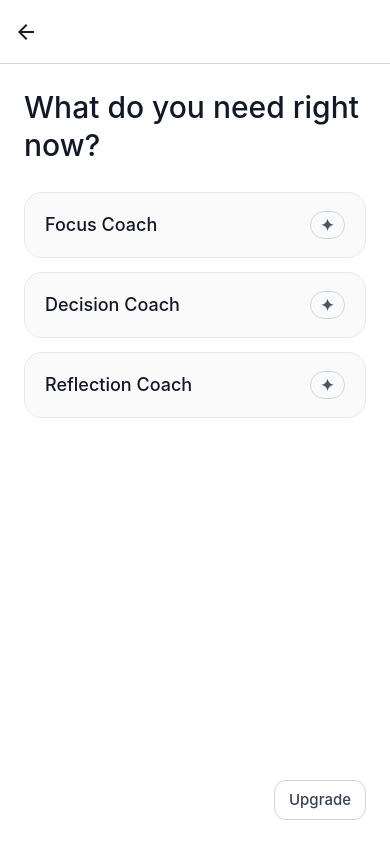
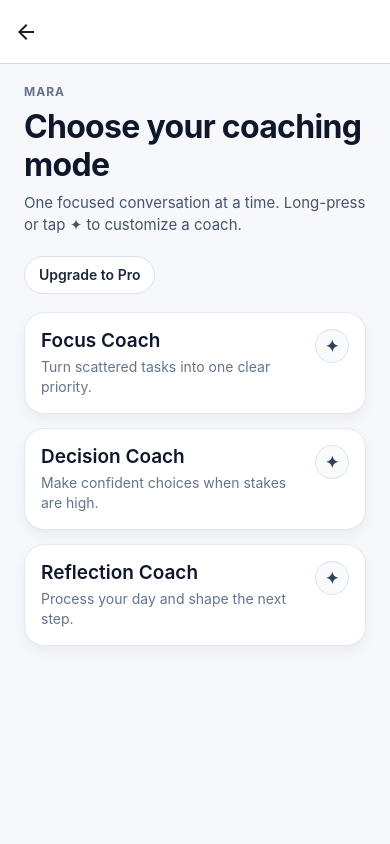
Before and after one commit to YAL-PJ/SHIPYARD-SIMON, a React Native app: screen /Home in a window 390 px wide. Built offline with nearby package versions, Linux system fonts and the light colour scheme; no server answers.

Commit message:
Refine screen layouts with luxury minimal styling

```diff
--- a/src/screens/ChatScreen.tsx
+++ b/src/screens/ChatScreen.tsx
@@ -231,12 +231,22 @@ export const ChatScreen = ({ navigation, route }: Props) => {
   const isSendDisabled =
     isSending || isPaused || input.trim().length === 0 || hasPendingReply;
 
+  const helperText = isPaused
+    ? "Daily free limit reached. Upgrade to keep the conversation going."
+    : "Ask one concrete question for the clearest answer.";
+
   return (
     <View style={styles.container}>
       <View style={styles.header}>
-        <Text style={styles.headerText}>
-          {editedCoach ? `${coach} (Edited)` : coach}
-        </Text>
+        <View>
+          <Text style={styles.eyebrow}>COACHING SESSION</Text>
+          <Text style={styles.headerText}>
+            {editedCoach ? `${coach} • Edited` : coach}
+          </Text>
+        </View>
+        <View style={styles.statusPill}>
+          <Text style={styles.statusText}>{isSubscribed ? "Pro" : "Free"}</Text>
+        </View>
       </View>
       <FlatList
         ref={listRef}
@@ -252,10 +262,11 @@ export const ChatScreen = ({ navigation, route }: Props) => {
           })
         }
       />
+      <Text style={styles.helperText}>{helperText}</Text>
       <View style={styles.inputRow}>
         <TextInput
           placeholder="Type a message"
-          placeholderTextColor="#9ca3af"
+          placeholderTextColor="#94a3b8"
           style={styles.input}
           value={input}
           onChangeText={setInput}
@@ -280,47 +291,72 @@ export const ChatScreen = ({ navigation, route }: Props) => {
 const styles = StyleSheet.create({
   container: {
     flex: 1,
-    padding: 24,
-    backgroundColor: "#fff",
+    paddingHorizontal: 20,
+    paddingTop: 16,
+    paddingBottom: 14,
+    backgroundColor: "#f8fafc",
   },
   header: {
-    paddingVertical: 10,
-    marginBottom: 12,
+    paddingVertical: 8,
+    marginBottom: 10,
+    flexDirection: "row",
+    justifyContent: "space-between",
+    alignItems: "center",
+  },
+  eyebrow: {
+    fontSize: 11,
+    lineHeight: 14,
+    fontWeight: "700",
+    letterSpacing: 0.8,
+    color: "#64748b",
   },
   headerText: {
-    fontSize: 24,
-    lineHeight: 30,
-    fontWeight: "500",
-    color: "#111827",
+    fontSize: 26,
+    lineHeight: 32,
+    fontWeight: "700",
+    color: "#0f172a",
+    letterSpacing: -0.4,
+  },
+  statusPill: {
+    borderRadius: 999,
+    paddingHorizontal: 12,
+    paddingVertical: 6,
+    backgroundColor: "#e2e8f0",
+  },
+  statusText: {
+    fontSize: 12,
+    lineHeight: 16,
+    fontWeight: "700",
+    color: "#334155",
   },
   messages: {
     flex: 1,
   },
   messageContent: {
     gap: 14,
-    paddingTop: 6,
+    paddingTop: 8,
     paddingBottom: 16,
   },
   messageBubble: {
-    maxWidth: "82%",
+    maxWidth: "84%",
     paddingHorizontal: 14,
     paddingVertical: 11,
     borderRadius: 16,
   },
   assistantBubble: {
     alignSelf: "flex-start",
-    backgroundColor: "#f5f6f8",
+    backgroundColor: "#ffffff",
     borderWidth: 1,
-    borderColor: "#eceff3",
+    borderColor: "#e2e8f0",
   },
   userBubble: {
     alignSelf: "flex-end",
-    backgroundColor: "#eaf3ff",
+    backgroundColor: "#dbeafe",
     borderWidth: 1,
-    borderColor: "#dbeafe",
+    borderColor: "#bfdbfe",
   },
   messageText: {
-    color: "#374151",
+    color: "#334155",
     fontSize: 16,
     lineHeight: 24,
   },
@@ -329,31 +365,36 @@ const styles = StyleSheet.create({
     fontSize: 16,
     lineHeight: 24,
   },
+  helperText: {
+    fontSize: 13,
+    lineHeight: 18,
+    color: "#64748b",
+    marginBottom: 8,
+    marginTop: 4,
+  },
   inputRow: {
     flexDirection: "row",
     alignItems: "center",
-    gap: 12,
-    paddingTop: 14,
-    paddingBottom: 2,
+    gap: 10,
   },
   input: {
     flex: 1,
     borderWidth: 1,
-    borderColor: "#d1d5db",
+    borderColor: "#dbe3ef",
     borderRadius: 14,
     paddingHorizontal: 14,
     paddingVertical: 12,
     fontSize: 16,
     lineHeight: 22,
-    color: "#111827",
-    backgroundColor: "#fff",
+    color: "#0f172a",
+    backgroundColor: "#ffffff",
   },
   sendButton: {
-    minWidth: 64,
+    minWidth: 72,
     paddingHorizontal: 16,
     paddingVertical: 12,
     borderRadius: 14,
-    backgroundColor: "#111827",
+    backgroundColor: "#0f172a",
     alignItems: "center",
   },
   sendButtonDisabled: {
--- a/src/screens/EditCoachScreen.tsx
+++ b/src/screens/EditCoachScreen.tsx
@@ -1,5 +1,6 @@
 import React, { useEffect, useMemo, useState } from "react";
 import {
+  ScrollView,
   StyleSheet,
   Text,
   TextInput,
@@ -65,13 +66,19 @@ export const EditCoachScreen = ({ navigation, route }: Props) => {
 
   return (
     <View style={styles.container}>
+      <ScrollView contentContainerStyle={styles.content} keyboardShouldPersistTaps="handled">
+        <Text style={styles.eyebrow}>PRO PERSONALIZATION</Text>
         <Text style={styles.title}>Edit {coach}</Text>
+        <Text style={styles.subtitle}>
+          Fine-tune how your coach responds so guidance feels precise, calm, and aligned to you.
+        </Text>
+
         <Text style={styles.label}>Goal emphasis</Text>
         <TextInput
           style={styles.input}
           value={draft.goalEmphasis}
           placeholder="What should this coach prioritize more?"
-        placeholderTextColor="#9ca3af"
+          placeholderTextColor="#94a3b8"
           onChangeText={(value) =>
             setDraft((prev) => ({
               ...prev,
@@ -113,7 +120,7 @@ export const EditCoachScreen = ({ navigation, route }: Props) => {
           style={[styles.input, styles.inputMultiline]}
           value={draft.constraints}
           placeholder="Short instruction to keep this coach inside your boundaries."
-        placeholderTextColor="#9ca3af"
+          placeholderTextColor="#94a3b8"
           onChangeText={(value) =>
             setDraft((prev) => ({
               ...prev,
@@ -125,6 +132,7 @@ export const EditCoachScreen = ({ navigation, route }: Props) => {
         />
 
         {errorMessage ? <Text style={styles.errorText}>{errorMessage}</Text> : null}
+      </ScrollView>
 
       <TouchableOpacity
         accessibilityRole="button"
@@ -132,7 +140,7 @@ export const EditCoachScreen = ({ navigation, route }: Props) => {
         onPress={handleSave}
         disabled={isSaving}
       >
-        <Text style={styles.saveText}>{isSaving ? "..." : "Save"}</Text>
+        <Text style={styles.saveText}>{isSaving ? "..." : "Save changes"}</Text>
       </TouchableOpacity>
     </View>
   );
@@ -141,37 +149,57 @@ export const EditCoachScreen = ({ navigation, route }: Props) => {
 const styles = StyleSheet.create({
   container: {
     flex: 1,
-    padding: 24,
-    backgroundColor: "#fff",
+    paddingHorizontal: 24,
+    paddingTop: 12,
+    paddingBottom: 20,
+    backgroundColor: "#f8fafc",
+  },
+  content: {
+    paddingBottom: 24,
+  },
+  eyebrow: {
+    fontSize: 12,
+    lineHeight: 16,
+    fontWeight: "700",
+    letterSpacing: 0.9,
+    color: "#64748b",
   },
   title: {
-    fontSize: 28,
-    lineHeight: 34,
-    fontWeight: "500",
-    color: "#111827",
-    marginBottom: 26,
+    fontSize: 30,
+    lineHeight: 36,
+    fontWeight: "700",
+    color: "#0f172a",
+    marginTop: 4,
+  },
+  subtitle: {
+    fontSize: 15,
+    lineHeight: 22,
+    color: "#475569",
+    marginTop: 6,
+    marginBottom: 20,
+    maxWidth: 360,
   },
   label: {
-    fontSize: 16,
-    lineHeight: 22,
-    fontWeight: "500",
-    color: "#374151",
-    marginBottom: 10,
+    fontSize: 15,
+    lineHeight: 20,
+    fontWeight: "600",
+    color: "#334155",
+    marginBottom: 8,
   },
   input: {
     borderWidth: 1,
-    borderColor: "#d1d5db",
+    borderColor: "#dbe3ef",
     borderRadius: 14,
     paddingHorizontal: 14,
     paddingVertical: 12,
-    fontSize: 16,
+    fontSize: 15,
     lineHeight: 22,
-    color: "#111827",
+    color: "#0f172a",
     marginBottom: 18,
-    backgroundColor: "#fff",
+    backgroundColor: "#ffffff",
   },
   inputMultiline: {
-    minHeight: 96,
+    minHeight: 110,
     textAlignVertical: "top",
   },
   toneRow: {
@@ -181,40 +209,44 @@ const styles = StyleSheet.create({
   },
   toneOption: {
     borderWidth: 1,
-    borderColor: "#d1d5db",
+    borderColor: "#dbe3ef",
     borderRadius: 14,
-    paddingHorizontal: 12,
-    paddingVertical: 9,
-    backgroundColor: "#fff",
+    paddingHorizontal: 14,
+    paddingVertical: 10,
+    backgroundColor: "#ffffff",
   },
   toneOptionActive: {
-    backgroundColor: "#111827",
-    borderColor: "#111827",
+    backgroundColor: "#0f172a",
+    borderColor: "#0f172a",
   },
   toneTextDefault: {
-    color: "#111827",
+    color: "#0f172a",
     fontSize: 15,
     lineHeight: 20,
-    fontWeight: "500",
+    fontWeight: "600",
   },
   toneTextActive: {
     color: "#fff",
     fontSize: 15,
     lineHeight: 20,
-    fontWeight: "500",
+    fontWeight: "600",
   },
   errorText: {
     color: "#b91c1c",
-    fontSize: 15,
+    fontSize: 14,
     lineHeight: 20,
-    marginBottom: 14,
+    marginBottom: 6,
   },
   saveButton: {
-    marginTop: "auto",
     paddingVertical: 15,
     borderRadius: 14,
     alignItems: "center",
-    backgroundColor: "#111827",
+    backgroundColor: "#0f172a",
+    shadowColor: "#020617",
+    shadowOpacity: 0.12,
+    shadowRadius: 12,
+    shadowOffset: { width: 0, height: 8 },
+    elevation: 2,
   },
   saveButtonDisabled: {
     opacity: 0.6,
--- a/src/screens/HomeScreen.tsx
+++ b/src/screens/HomeScreen.tsx
@@ -18,12 +18,13 @@ type Props = NativeStackScreenProps<RootStackParamList, "Home">;
 
 type CoachOption = {
   label: CoachLabel;
+  description: string;
 };
 
 const COACHES: CoachOption[] = [
-  { label: "Focus Coach" },
-  { label: "Decision Coach" },
-  { label: "Reflection Coach" },
+  { label: "Focus Coach", description: "Turn scattered tasks into one clear priority." },
+  { label: "Decision Coach", description: "Make confident choices when stakes are high." },
+  { label: "Reflection Coach", description: "Process your day and shape the next step." },
 ];
 
 export const HomeScreen = ({ navigation }: Props) => {
@@ -58,7 +59,14 @@ export const HomeScreen = ({ navigation }: Props) => {
 
   return (
     <View style={styles.container}>
-      <Text style={styles.title}>What do you need right now?</Text>
+      <View style={styles.topSection}>
+        <Text style={styles.eyebrow}>MARA</Text>
+        <Text style={styles.title}>Choose your coaching mode</Text>
+        <Text style={styles.subtitle}>
+          One focused conversation at a time. Long-press or tap ✦ to customize a coach.
+        </Text>
+      </View>
+
       {!isSubscribed ? (
         <TouchableOpacity
           accessibilityRole="button"
@@ -67,9 +75,10 @@ export const HomeScreen = ({ navigation }: Props) => {
             navigation.navigate("Paywall", { coach: "Focus Coach", source: "home" })
           }
         >
-          <Text style={styles.upgradeButtonText}>Upgrade</Text>
+          <Text style={styles.upgradeButtonText}>Upgrade to Pro</Text>
         </TouchableOpacity>
       ) : null}
+
       <View style={styles.cardList}>
         {COACHES.map((coach) => (
           <View key={coach.label} style={styles.card}>
@@ -79,7 +88,10 @@ export const HomeScreen = ({ navigation }: Props) => {
               onLongPress={() => setMenuCoach(coach.label)}
               style={styles.cardMainButton}
             >
-              <Text style={styles.cardText}>{coach.label}</Text>
+              <View style={styles.cardBody}>
+                <Text style={styles.cardText}>{coach.label}</Text>
+                <Text style={styles.cardDescription}>{coach.description}</Text>
+              </View>
               <TouchableOpacity
                 accessibilityRole="button"
                 accessibilityLabel={`AI edit options for ${coach.label}`}
@@ -119,80 +131,113 @@ export const HomeScreen = ({ navigation }: Props) => {
 const styles = StyleSheet.create({
   container: {
     flex: 1,
-    padding: 24,
-    backgroundColor: "#fff",
+    paddingHorizontal: 24,
+    paddingTop: 20,
+    paddingBottom: 24,
+    backgroundColor: "#f6f8fb",
+  },
+  topSection: {
+    marginBottom: 20,
+    gap: 8,
+  },
+  eyebrow: {
+    fontSize: 12,
+    lineHeight: 16,
+    fontWeight: "700",
+    letterSpacing: 1,
+    color: "#64748b",
   },
   title: {
-    fontSize: 30,
+    fontSize: 32,
     lineHeight: 38,
-    fontWeight: "500",
-    color: "#111827",
-    marginBottom: 28,
+    fontWeight: "700",
+    color: "#0f172a",
+    letterSpacing: -0.7,
+  },
+  subtitle: {
+    fontSize: 15,
+    lineHeight: 22,
+    color: "#475569",
+    maxWidth: 360,
   },
   cardList: {
     gap: 14,
   },
   upgradeButton: {
-    position: "absolute",
-    right: 24,
-    bottom: 24,
+    alignSelf: "flex-start",
     borderWidth: 1,
-    borderColor: "#d1d5db",
-    borderRadius: 12,
+    borderColor: "#dbe3ef",
+    borderRadius: 999,
     paddingHorizontal: 14,
-    paddingVertical: 9,
-    backgroundColor: "#fff",
+    paddingVertical: 8,
+    backgroundColor: "#ffffff",
+    marginBottom: 18,
   },
   upgradeButtonText: {
-    color: "#374151",
-    fontSize: 15,
+    color: "#1e293b",
+    fontSize: 14,
     lineHeight: 20,
-    fontWeight: "500",
+    fontWeight: "600",
   },
   card: {
-    borderRadius: 18,
+    borderRadius: 20,
     borderWidth: 1,
-    borderColor: "#e5e7eb",
-    paddingHorizontal: 20,
-    paddingVertical: 18,
-    backgroundColor: "#fafafa",
+    borderColor: "#e2e8f0",
+    paddingHorizontal: 16,
+    paddingVertical: 16,
+    backgroundColor: "#ffffff",
+    shadowColor: "#0f172a",
+    shadowOpacity: 0.05,
+    shadowRadius: 12,
+    shadowOffset: { width: 0, height: 6 },
+    elevation: 2,
   },
   cardMainButton: {
     flexDirection: "row",
     justifyContent: "space-between",
-    alignItems: "center",
-    gap: 12,
+    alignItems: "flex-start",
+    gap: 14,
+  },
+  cardBody: {
+    flex: 1,
+    gap: 4,
   },
   cardText: {
-    fontSize: 18,
+    fontSize: 19,
     lineHeight: 24,
-    fontWeight: "500",
-    color: "#111827",
+    fontWeight: "600",
+    color: "#0f172a",
+  },
+  cardDescription: {
+    fontSize: 14,
+    lineHeight: 20,
+    color: "#64748b",
   },
   moreButton: {
-    alignSelf: "flex-start",
     borderWidth: 1,
-    borderColor: "#d1d5db",
+    borderColor: "#dbe3ef",
     borderRadius: 999,
-    paddingHorizontal: 10,
-    paddingVertical: 4,
-    backgroundColor: "#f9fafb",
+    width: 34,
+    height: 34,
+    alignItems: "center",
+    justifyContent: "center",
+    backgroundColor: "#f8fafc",
   },
   moreButtonText: {
-    color: "#4b5563",
+    color: "#334155",
     fontSize: 16,
     lineHeight: 18,
-    fontWeight: "600",
+    fontWeight: "700",
   },
   overlay: {
     flex: 1,
-    backgroundColor: "rgba(17, 24, 39, 0.35)",
+    backgroundColor: "rgba(15, 23, 42, 0.35)",
     justifyContent: "flex-end",
     padding: 20,
   },
   menuCard: {
     backgroundColor: "#fff",
-    borderRadius: 16,
+    borderRadius: 18,
     padding: 16,
     gap: 14,
   },
@@ -205,8 +250,8 @@ const styles = StyleSheet.create({
   menuAction: {
     borderRadius: 12,
     borderWidth: 1,
-    borderColor: "#d1d5db",
-    backgroundColor: "#f9fafb",
+    borderColor: "#d1d9e6",
+    backgroundColor: "#f8fafc",
     paddingHorizontal: 12,
     paddingVertical: 10,
   },
--- a/src/screens/PaywallScreen.tsx
+++ b/src/screens/PaywallScreen.tsx
@@ -67,9 +67,10 @@ export const PaywallScreen = ({ navigation, route }: Props) => {
   return (
     <View style={styles.container}>
       <View style={styles.content}>
+        <Text style={styles.eyebrow}>MARA PRO</Text>
         <Text style={styles.title}>Choose your coaching plan</Text>
         <Text style={styles.subtitle}>
-          Free gives you daily guided chats. Pro unlocks unlimited coaching and personalization.
+          Free gives you daily guided chats. Pro unlocks unlimited coaching and deep personalization.
         </Text>
         <View style={styles.planRow}>
           <View style={styles.planColumn}>
@@ -78,7 +79,7 @@ export const PaywallScreen = ({ navigation, route }: Props) => {
             <Text style={styles.planItem}>• Daily chat limit</Text>
             <Text style={styles.planItem}>• Temporary context</Text>
           </View>
-          <View style={styles.planColumn}>
+          <View style={[styles.planColumn, styles.planColumnFeatured]}>
             <Text style={styles.planTitle}>Pro</Text>
             <Text style={styles.planItem}>• Unlimited chats</Text>
             <Text style={styles.planItem}>• Edit your coaches</Text>
@@ -116,27 +117,36 @@ export const PaywallScreen = ({ navigation, route }: Props) => {
 const styles = StyleSheet.create({
   container: {
     flex: 1,
-    padding: 24,
+    paddingHorizontal: 24,
+    paddingTop: 36,
+    paddingBottom: 22,
     justifyContent: "space-between",
-    backgroundColor: "#fff",
+    backgroundColor: "#f8fafc",
   },
   content: {
-    paddingTop: 44,
     gap: 10,
     alignItems: "center",
   },
+  eyebrow: {
+    fontSize: 12,
+    lineHeight: 16,
+    letterSpacing: 1,
+    fontWeight: "700",
+    color: "#64748b",
+  },
   title: {
-    fontSize: 30,
+    fontSize: 32,
     lineHeight: 38,
-    fontWeight: "500",
-    color: "#111827",
+    fontWeight: "700",
+    color: "#0f172a",
     textAlign: "center",
+    letterSpacing: -0.6,
   },
   subtitle: {
-    fontSize: 16,
+    fontSize: 15,
     textAlign: "center",
-    color: "#4b5563",
-    lineHeight: 24,
+    color: "#475569",
+    lineHeight: 22,
     maxWidth: 340,
   },
   planRow: {
@@ -148,30 +158,34 @@ const styles = StyleSheet.create({
   planColumn: {
     flex: 1,
     borderWidth: 1,
-    borderColor: "#e5e7eb",
-    borderRadius: 14,
-    paddingHorizontal: 12,
-    paddingVertical: 10,
-    backgroundColor: "#fafafa",
+    borderColor: "#e2e8f0",
+    borderRadius: 16,
+    paddingHorizontal: 14,
+    paddingVertical: 12,
+    backgroundColor: "#ffffff",
     gap: 6,
+  },
+  planColumnFeatured: {
+    borderColor: "#bfdbfe",
+    backgroundColor: "#eff6ff",
   },
   planTitle: {
     fontSize: 16,
     lineHeight: 22,
-    fontWeight: "600",
-    color: "#111827",
+    fontWeight: "700",
+    color: "#0f172a",
   },
   planItem: {
     fontSize: 14,
     lineHeight: 20,
-    color: "#4b5563",
+    color: "#475569",
   },
   actions: {
     gap: 14,
     paddingBottom: 8,
   },
   primaryButton: {
-    backgroundColor: "#111827",
+    backgroundColor: "#0f172a",
     paddingVertical: 15,
     borderRadius: 14,
     alignItems: "center",
@@ -182,27 +196,27 @@ const styles = StyleSheet.create({
     fontSize: 16,
   },
   restoreText: {
-    color: "#4b5563",
+    color: "#334155",
     textAlign: "center",
     fontSize: 15,
     lineHeight: 20,
-    fontWeight: "400",
+    fontWeight: "500",
   },
   manageText: {
-    color: "#4b5563",
+    color: "#334155",
     textAlign: "center",
     fontSize: 15,
     lineHeight: 20,
-    fontWeight: "400",
+    fontWeight: "500",
   },
   restoreHint: {
-    color: "#6b7280",
+    color: "#64748b",
     textAlign: "center",
     fontSize: 15,
     lineHeight: 20,
   },
   dismissText: {
-    color: "#6b7280",
+    color: "#64748b",
     textAlign: "center",
     fontSize: 15,
     lineHeight: 20,
--- a/src/screens/WelcomeScreen.tsx
+++ b/src/screens/WelcomeScreen.tsx
@@ -109,7 +109,7 @@ export const WelcomeScreen = ({ navigation }: Props) => {
 const styles = StyleSheet.create({
   safeArea: {
     flex: 1,
-    backgroundColor: "#0f172a",
+    backgroundColor: "#f8fafc",
   },
   container: {
     flex: 1,
@@ -126,12 +126,12 @@ const styles = StyleSheet.create({
     paddingHorizontal: 10,
     paddingVertical: 6,
     borderRadius: 999,
-    backgroundColor: "#1e293b",
+    backgroundColor: "#e2e8f0",
     borderWidth: 1,
-    borderColor: "#334155",
+    borderColor: "#cbd5e1",
   },
   badgeText: {
-    color: "#cbd5e1",
+    color: "#334155",
     fontSize: 11,
     lineHeight: 14,
     letterSpacing: 0.7,
@@ -141,11 +141,11 @@ const styles = StyleSheet.create({
     fontSize: 34,
     lineHeight: 40,
     fontWeight: "700",
-    color: "#f8fafc",
+    color: "#0f172a",
     letterSpacing: -0.6,
   },
   subtitle: {
-    color: "#cbd5e1",
+    color: "#475569",
     fontSize: 16,
     lineHeight: 24,
     maxWidth: 350,
@@ -153,13 +153,15 @@ const styles = StyleSheet.create({
   card: {
     backgroundColor: "#ffffff",
     borderRadius: 24,
+    borderWidth: 1,
+    borderColor: "#e2e8f0",
     padding: 18,
     gap: 12,
-    shadowColor: "#020617",
-    shadowOpacity: 0.2,
-    shadowRadius: 12,
-    shadowOffset: { width: 0, height: 8 },
-    elevation: 4,
+    shadowColor: "#0f172a",
+    shadowOpacity: 0.08,
+    shadowRadius: 18,
+    shadowOffset: { width: 0, height: 10 },
+    elevation: 3,
   },
   label: {
     fontSize: 16,
@@ -169,7 +171,7 @@ const styles = StyleSheet.create({
   },
   input: {
     borderWidth: 1,
-    borderColor: "#cbd5e1",
+    borderColor: "#dbe3ef",
     borderRadius: 14,
     paddingHorizontal: 14,
     paddingVertical: 12,
@@ -202,7 +204,7 @@ const styles = StyleSheet.create({
     paddingVertical: 14,
     alignItems: "center",
     justifyContent: "center",
-    backgroundColor: "#2563eb",
+    backgroundColor: "#0f172a",
     minHeight: 52,
   },
   primaryButtonDisabled: {
```
Lines whose indentation alone changed are shown as unchanged.
